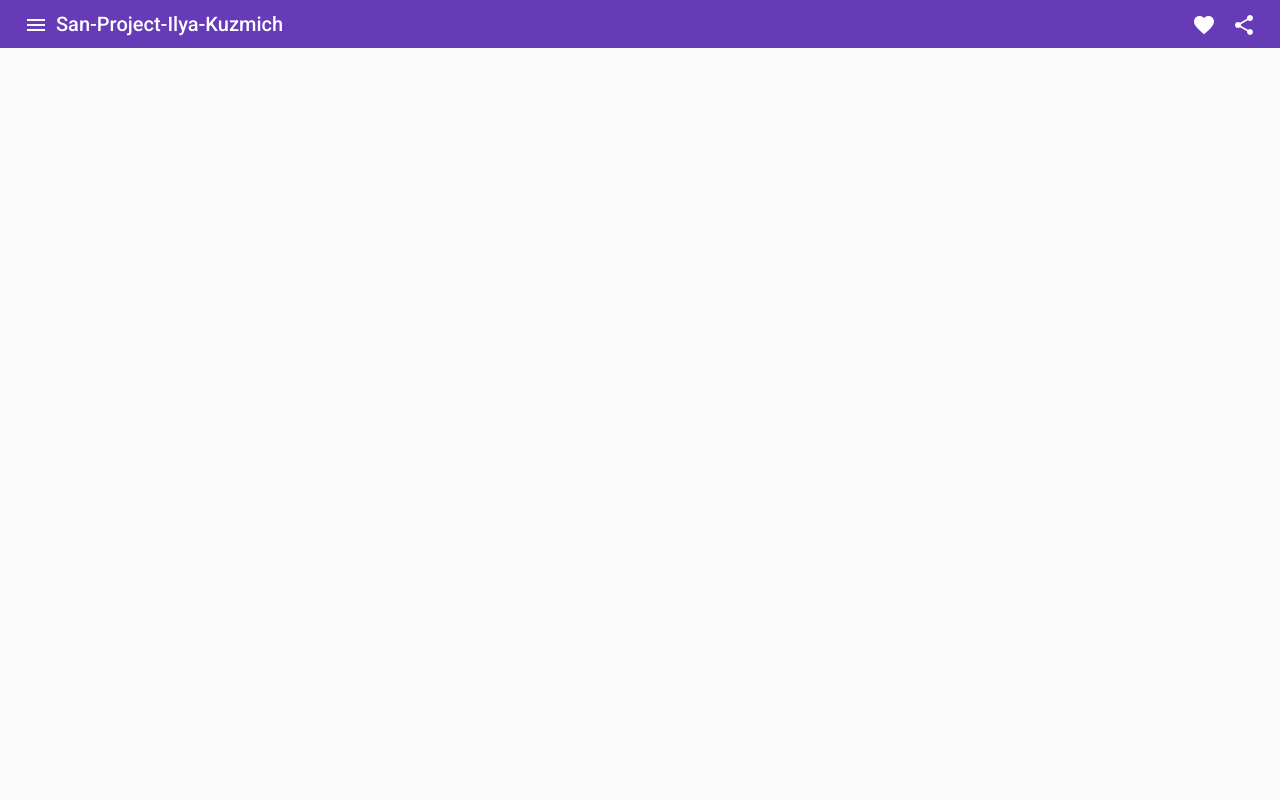
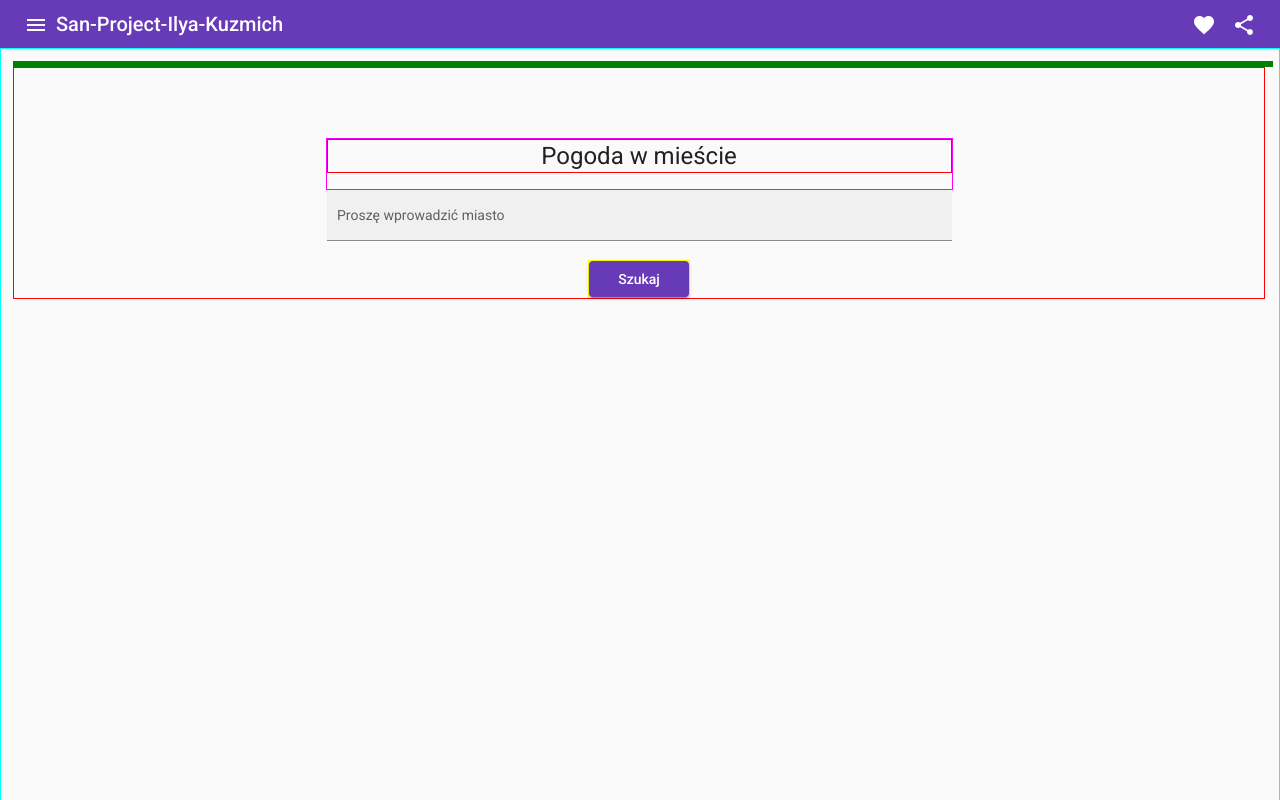
Before and after one commit to katupka/San-Project-Ilya-Kuzmich, an Angular app: page / in a window 1280 px wide. Built offline with nearby package versions, Linux system fonts and the light colour scheme; no server answers.

Commit message:
weather browser

```diff
--- a/src/app/app.component.html
+++ b/src/app/app.component.html
@@ -25,9 +25,9 @@
 
     </div>
   </mat-drawer>
-  <mat-drawer-content>
+  <mat-drawer-content style="border: 1px solid aqua">
 
-    <router-outlet></router-outlet>
+    <router-outlet style="border: 3px solid green; width: 100%;"></router-outlet>
 
   </mat-drawer-content>
 </mat-drawer-container>
--- a/src/app/modules/app-mat/app-mat.module.ts
+++ b/src/app/modules/app-mat/app-mat.module.ts
@@ -24,6 +24,7 @@ import {MatCardModule} from '@angular/material/card';
 import {MatToolbarModule} from "@angular/material/toolbar";
 import {MatSidenavModule} from "@angular/material/sidenav";
 import {MatMenuModule} from "@angular/material/menu";
+import {FormsModule} from "@angular/forms";
 
 
 @NgModule({
@@ -55,7 +56,8 @@ import {MatMenuModule} from "@angular/material/menu";
     MatCardModule,
     MatToolbarModule,
     MatSidenavModule,
-    MatMenuModule
+    MatMenuModule,
+    FormsModule
   ]
 })
 export class AppMatModule {
--- a/src/app/pages/home-page/home-page.component.css
+++ b/src/app/pages/home-page/home-page.component.css
@@ -0,0 +1,12 @@
+.form-field {
+  width: 50%;
+  min-width: 250px;
+  margin: 0 auto;
+  display: flex;
+}
+
+.button-field {
+  width: 100px;
+  margin: 0 auto;
+  display: flex;
+}
--- a/src/app/pages/home-page/home-page.component.html
+++ b/src/app/pages/home-page/home-page.component.html
@@ -1,4 +1,23 @@
+<div style="width: calc(100vw - 30px); border: 1px solid red; justify-content: center;">
 
+  <div class="form-field" style="text-align: center; border: 1px solid fuchsia; margin-top: 70px;">
+    <h1 style="border: 1px solid red; width: 100%;">Pogoda w mieście</h1>
+  </div>
 
+  <div class="form-field">
+    <mat-form-field style="width: 100%" appearance="fill">
+      <mat-label>Proszę wprowadzić miasto</mat-label>
+      <input matInput type="text" [(ngModel)]="textInput" (keyup.enter)="findWeather()">
+      <button *ngIf="textInput" matSuffix mat-icon-button aria-label="Clear" (click)="textInput=''">
+        <mat-icon>close</mat-icon>
+      </button>
+    </mat-form-field>
 
+  </div>
+
+  <div class="button-field" style="border: 1px solid yellow">
+    <button style="width: 100%;" mat-raised-button color="primary" (click)="findWeather()">Szukaj</button>
+  </div>
+
+</div>
 <!-- api.openweathermap.org/data/2.5/weather?q=London&appid=6890862a72fc7aabfe2222f2f2b1d4b0 -->
--- a/src/app/pages/home-page/home-page.component.ts
+++ b/src/app/pages/home-page/home-page.component.ts
@@ -1,4 +1,4 @@
-import { Component, OnInit } from '@angular/core';
+import {Component, OnInit} from '@angular/core';
 import {RestService} from "../../services/rest/rest.service";
 
 @Component({
@@ -8,10 +8,17 @@ import {RestService} from "../../services/rest/rest.service";
 })
 export class HomePageComponent implements OnInit {
 
-  constructor(private rest: RestService) { }
+  textInput = ''
+
+  constructor(private rest: RestService) {
+  }
 
   ngOnInit(): void {
-    this.rest.getWeather('Brest').subscribe(weather => {
+
+  }
+
+  findWeather() {
+    this.rest.getWeather(this.textInput).subscribe(weather => {
       console.log('jkrdjkjgrkjkdgjk')
       console.log(weather)
     })
```
